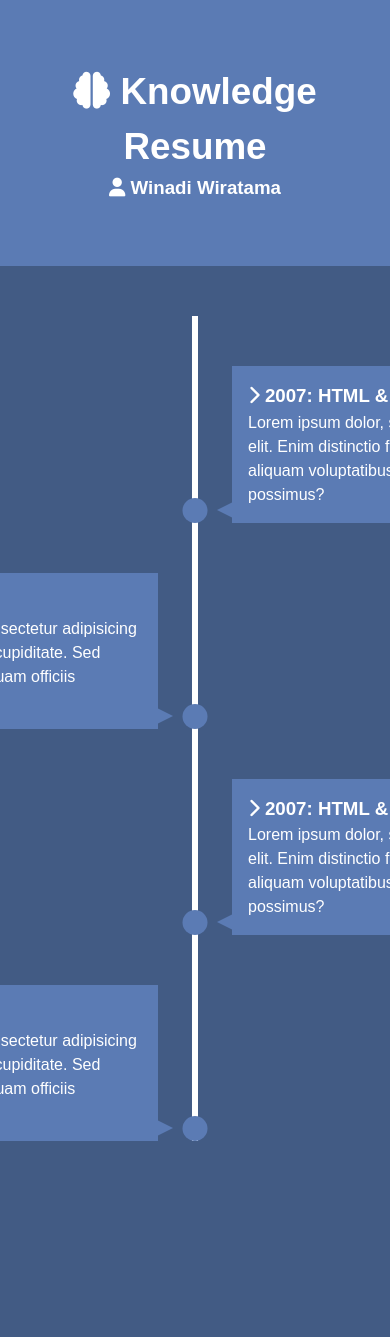
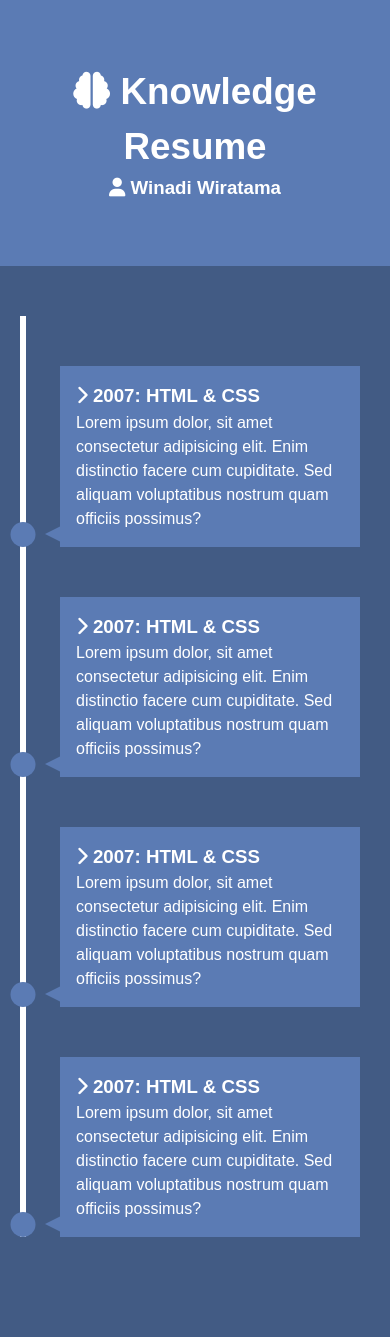
Before and after one commit to winadiw/modern-html-css-course, a PHP site: page / in a window 390 px wide; the page is wider, and only the part inside the window is pictured. Before the commit the page ends 1141 px from the top of that part, so only its background shows below. Run offline with PHP 8.4, Linux system fonts and the light colour scheme; some libraries are stand-ins or nearby versions.

Commit message:
#86 - responsive timeline

```diff
--- a/knowledge_resume/style.css
+++ b/knowledge_resume/style.css
@@ -104,3 +104,35 @@ h1 {
   border-width: 8px 0px 8px 16px;
   border-color: transparent transparent transparent var(--secondary-color);
 }
+
+/* Media Query */
+@media(max-width: 900px) {
+  #timeline ul li div {
+    width: 250px;
+  }
+
+  #timeline ul li:nth-child(even) div {
+    left: -284px;
+  }
+}
+
+@media(max-width: 600px) {
+  /* Move line to left */
+  #timeline ul li {
+    margin-left: 20px;
+  }
+
+  #timeline ul li div {
+    width: calc(100vw - 90px);
+  }
+
+  #timeline ul li:nth-child(even) div {
+    left: 40px;
+  }
+
+  #timeline ul li:nth-child(even) div:before {
+    left: -15px;
+    border-width: 8px 16px 8px 0;
+    border-color: transparent var(--secondary-color) transparent transparent;
+  }
+}
```
